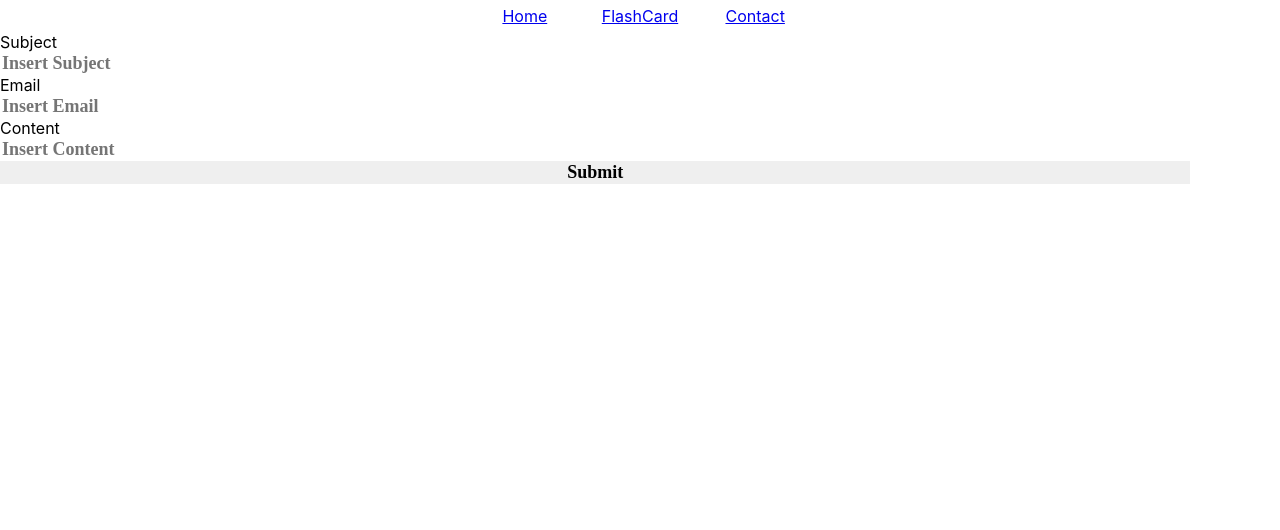
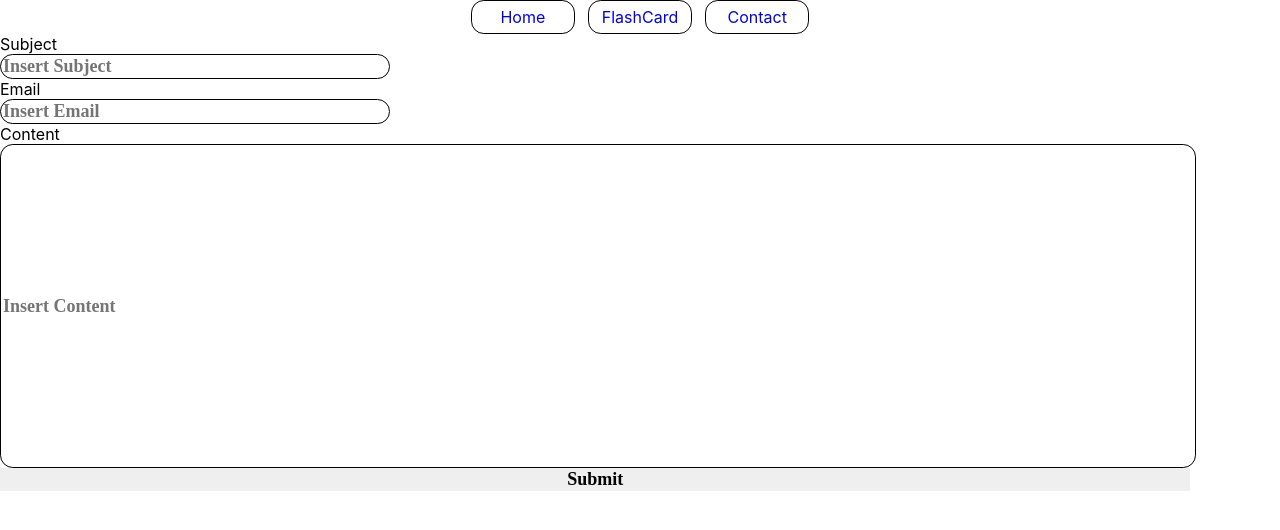
Before and after one commit to yyusifov/Web_Mobile_Flash_Card_App, a React (Create React App) app: page /Contact in a window 1280 px wide. Shown: the top 530 px of the page. Built offline with nearby package versions, Linux system fonts and the light colour scheme; a web font is replaced by a local one.

Commit message:
some changes on design of navigationbar and contact page

```diff
--- a/src/components/Contact.css
+++ b/src/components/Contact.css
@@ -13,3 +13,21 @@ form#conForm{
     flex-direction: column;
     align-items: flex-start;
 }
+
+input#subject{
+    border: 0.2px solid black;
+    border-radius: 1vw;
+    width: 30%;
+}
+
+input#emailText{
+    border: 0.2px solid black;
+    border-radius: 1vw;
+    width: 30%;
+}
+
+input#messageContent{
+    border: 0.2px solid black;
+    border-radius: 1vw;
+    height: 25vw;
+}
--- a/src/components/NavigationBar.css
+++ b/src/components/NavigationBar.css
@@ -11,4 +11,17 @@ div.PageFrame{
     display: flex;
     flex-direction: column;
     justify-content: center;
+    border-radius: 1vw;
+    border: 0.25px solid black;
 }
+
+div.PageFrame:hover{
+    background-color: blueviolet;
+}
+
+div.PageFrame:hover > .Pages{
+    color: aliceblue;
+}
+.Pages{
+    text-decoration: none;
+}
--- a/src/components/NavigationBar.jsx
+++ b/src/components/NavigationBar.jsx
@@ -6,15 +6,15 @@ export default function Navbar() {
   return (
     <nav className="navigationBar">
       <div className="PageFrame">
-        <NavLink to="/Home">Home</NavLink>
+        <NavLink className={"Pages"} to="/Home">Home</NavLink>
       </div>
 
       <div className="PageFrame">
-      <NavLink to="/FlashCard">FlashCard</NavLink>
+      <NavLink className={"Pages"} to="/FlashCard">FlashCard</NavLink>
       </div>
 
       <div className="PageFrame">
-      <NavLink to="/Contact">Contact</NavLink>
+      <NavLink className={"Pages"} to="/Contact">Contact</NavLink>
       </div>
     </nav>
   );
```
